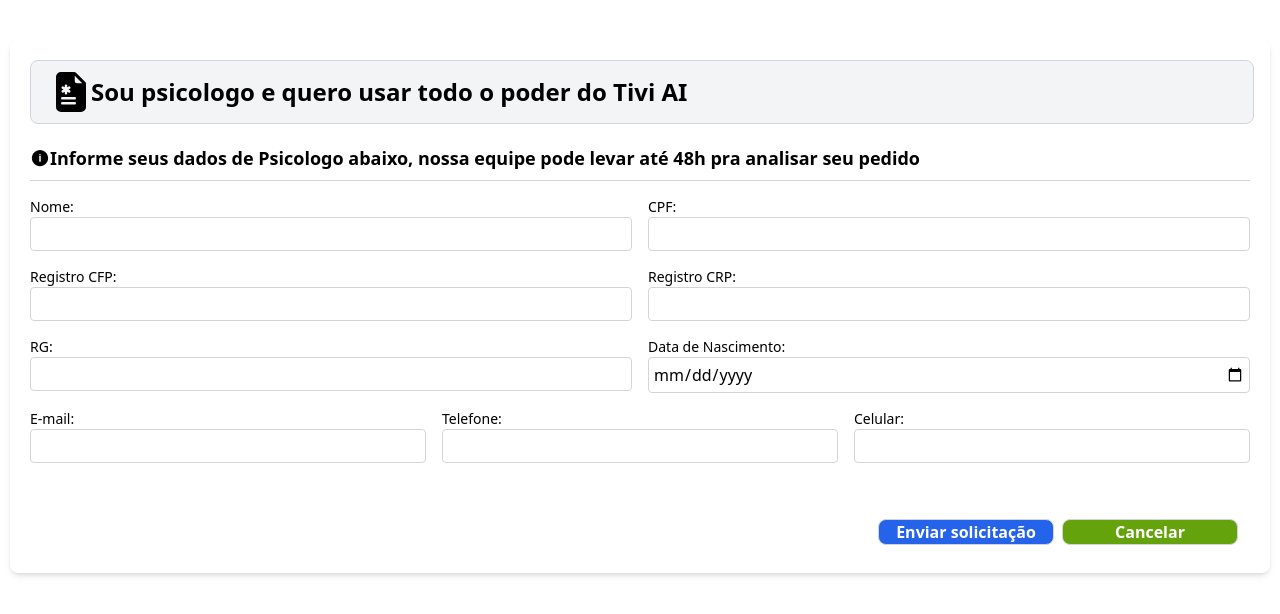
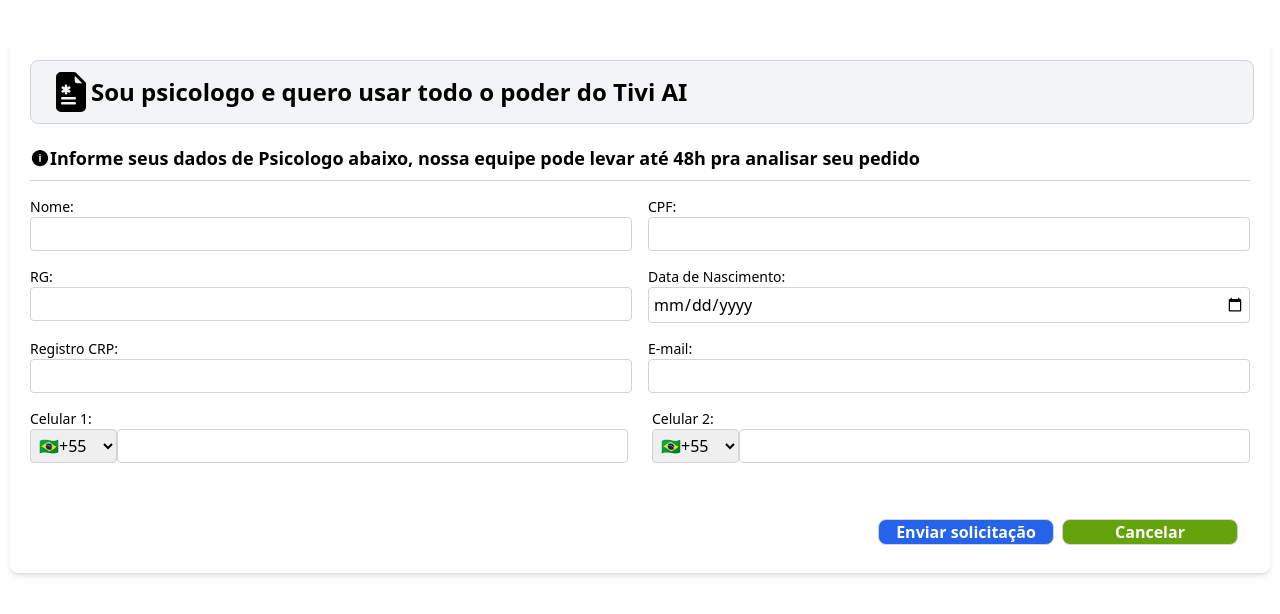
Before and after one commit to oscarRodriguesDev/Tivi-AI, a Next.js app: page /pre-cadastro in a window 1280 px wide. Shown: the part 152-766 px from the top of the page. Built offline with nearby package versions, Linux system fonts and the light colour scheme; no server answers.

Commit message:
tela de cadastro configurada

```diff
--- a/src/app/pre-cadastro/page.tsx
+++ b/src/app/pre-cadastro/page.tsx
@@ -19,6 +19,8 @@
     const [celular, setCelular] = useState<string>('')
     const [nome, setNome] = useState<string>('')
     const [crp, setCRP] = useState<string>('')
+    const [ddi, setDDI] = useState<string>('+55')
+    const [ddi2, setDDI2] = useState<string>('+55')
 
     const router = useRouter()
 
@@ -107,28 +109,21 @@
 
     return (
         <>
-
             <div className="flex items-center  justify-center mt-48 ">
-
                 <form onSubmit={handleSubmit}>
-
                     <div className="relative w-[1260px] h-auto bg-white p-5 rounded-lg shadow-md">
                         {/* Header */}
                         <div className="w-[1224px] h-[64px] bg-gray-100 border border-gray-300 rounded-lg flex items-center px-5">
                             <BsFillFileEarmarkMedicalFill size={40} />
                             <h1 className="text-2xl font-extrabold">   Sou psicologo e quero usar todo o poder do Tivi AI</h1>
                         </div>
-
                         {/* Seção Informações */}
                         <div className="mt-5 border-b border-gray-300 pb-2 flex items-center">
                             <IoIosInformationCircle size={20} />
                             <h2 className="text-lg font-semibold">Informe seus dados de Psicologo abaixo, nossa equipe pode levar até 48h pra analisar seu pedido</h2>
                         </div>
-
                         {/* Formulário */}
                         <div className="grid grid-cols-2 gap-4 mt-4">
-
-
                             <div className="flex flex-col">
                                 <label className="text-sm font-medium">  Nome:</label>
                                 <input type="text"
@@ -138,7 +133,6 @@
                                     required
                                 />
                             </div>
-
                             <div className="flex flex-col">
                                 <label className="text-sm font-medium">  CPF:</label>
                                 <input
@@ -149,37 +143,11 @@
                                     onBlur={(e) => { validacpf() }}
                                     required
                                 />
-
                             </div>
-
-                            <div className="flex flex-col">
-                                <label className="text-sm font-medium">Registro CFP:</label>
-                                <input
-                                    type="number"
-                                    title='Esse numero será verificado no portal do Conselho Federal de Psicologia'
-                                    className="border border-gray-300 rounded p-1"
-                                    onChange={(e) => setCFP(e.target.value)}
-                                    value={cfp}
-                                    required
-                                />
-                            </div>
-
-                            <div className="flex flex-col">
-                                <label className="text-sm font-medium">Registro CRP:</label>
-                                <input type="number"
-                                    title='Esse numero será verificado no portal do Conselho Regional de Psicologia'
-                                    className="border border-gray-300 rounded p-1"
-                                    onChange={(e) => setCRP(e.target.value)}
-                                    value={crp}
-                                    required
-                                />
-                            </div>
-
-
                             <div className="flex flex-col">
                                 <label className="text-sm font-medium">  RG:</label>
                                 <input
-                                    type="number"
+                                    type="text"
                                     className="border border-gray-300 rounded p-1"
                                     onChange={(e) => setRG(e.target.value)}
                                     required
@@ -189,19 +157,31 @@
                             <div className="flex flex-col">
                                 <label className="text-sm font-medium">  Data de Nascimento:</label>
                                 <input type="date"
-
                                     className="border border-gray-300 rounded p-1"
                                     onChange={(e) => setNasc(e.target.value)}
                                     value={nasc}
                                     required />
                             </div>
+                            <div className="flex flex-col">
+                                <label className="text-sm font-medium">Registro CRP:</label>
+                                <input type="text"
+                                    title='Esse numero será verificado no portal do Conselho Regional de Psicologia'
+                                    className="border border-gray-300 rounded p-1"
+                                    onChange={(e) => setCRP(e.target.value)}
+                                    value={crp}
+                                    required
+                                />
                             </div>
-
-
-
-
-                        <div className="grid grid-cols-3 gap-4 mt-4">
-
+                            <div className="flex flex-col">
+                                <label className="hidden text-sm font-medium">Registro CFP:</label>
+                                <input
+                                    type="text"
+                                    title='Esse numero será verificado no portal do Conselho Federal de Psicologia'
+                                    className="hidden border border-gray-300 rounded p-1"
+                                    onChange={(e) => setCFP(e.target.value)}
+                                    value={crp}
+                                    required
+                                />
                             <div className="flex flex-col">
                                 <label className="text-sm font-medium">  E-mail:</label>
                                 <input
@@ -212,31 +192,80 @@
                                     required
                                 />
                             </div>
+                            </div>
+                        </div>
 
+                        <div className="grid grid-cols-2 w-full  gap-6 mt-4">
                             <div className="flex flex-col">
-                                <label className="text-sm font-medium"> Telefone:</label>
+                                <label className="text-sm font-medium"> Celular 1:</label>
+                                <div className="flex flex-row w-full">
+                                    <select
+                                        className="border border-gray-300 rounded p-1"
+                                        value={ddi}
+                                        onChange={(e) => setDDI(e.target.value)}
+                                    >
+                                        <option value="+1">🇺🇸+1</option>
+                                        <option value="+44">🇬🇧+44</option>
+                                        <option value="+55">🇧🇷+55</option>
+                                        <option value="+33">🇫🇷+33</option>
+                                        <option value="+49">🇩🇪+49</option>
+                                        <option value="+34">🇪🇸+34</option>
+                                        <option value="+81">🇯🇵+81</option>
+                                        <option value="+86">🇨🇳+86</option>
+                                        <option value="+351">🇵🇹+351</option>
+                                        <option value="+91">🇮🇳+91</option>
+                                        {/* Adicione mais DDI conforme necessário */}
+                                    </select>
+
+
                                     <input
-                                    type="number"
-                                    className="border border-gray-300 rounded p-1"
+                                        type="text"
+                                        className="border w-full border-gray-300 rounded p-1"
                                         onChange={(e) => {
                                             setTelefone(e.target.value);
                                         }}
                                         value={telefone}
                                         required
                                     />
+                                </div>
 
                             </div>
 
 
                             <div className="flex flex-col">
-                                <label className="text-sm font-medium">  Celular:</label>
+                                <label className="text-sm font-medium"> Celular 2:</label>
+
+                                <div className="flex flex-row w-full">
+                                    <select
+                                        className="border border-gray-300 rounded p-1"
+                                        value={ddi2}
+                                        onChange={(e) => setDDI2(e.target.value)}
+                                    >
+                                        <option value="+1">🇺🇸+1</option>
+                                        <option value="+44">🇬🇧+44</option>
+                                        <option value="+55">🇧🇷+55</option>
+                                        <option value="+33">🇫🇷+33</option>
+                                        <option value="+49">🇩🇪+49</option>
+                                        <option value="+34">🇪🇸+34</option>
+                                        <option value="+81">🇯🇵+81</option>
+                                        <option value="+86">🇨🇳+86</option>
+                                        <option value="+351">🇵🇹+351</option>
+                                        <option value="+91">🇮🇳+91</option>
+                                        {/* Adicione mais DDI conforme necessário */}
+                                    </select>
+
+
                                     <input
-                                    type="number"
-                                    className="border border-gray-300 rounded p-1"
-                                    onChange={(e) => setCelular(e.target.value)}
+                                        type="text"
+                                        className="border w-full border-gray-300 rounded p-1"
+                                        onChange={(e) => {
+                                            setCelular(e.target.value);
+                                        }}
                                         value={celular}
                                         required
                                     />
+                                </div>
+
                             </div>
 
 
```
Lines whose indentation alone changed are shown as unchanged.
